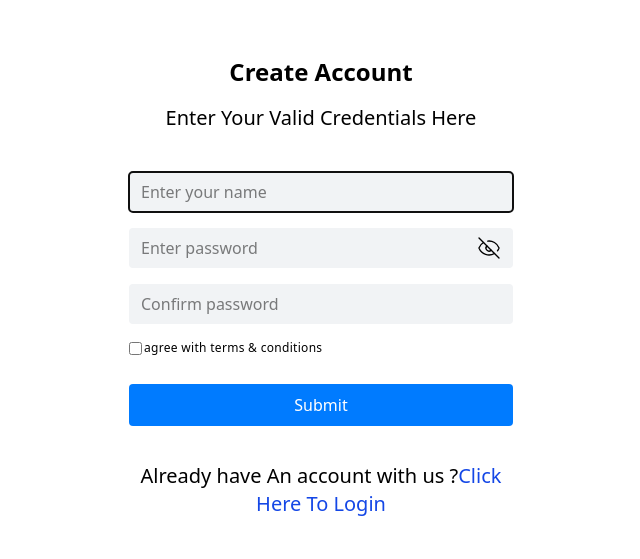
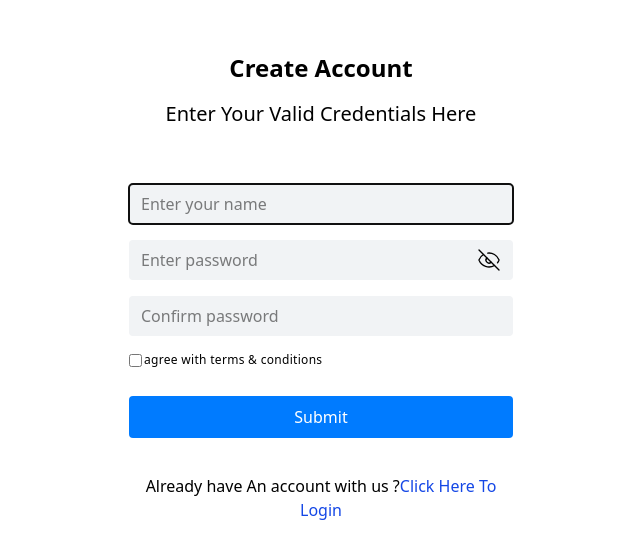
Before and after one commit to stutikantasahoo01/Login-Page, a React (Vite) app: page /Login-Page/sign-up in a window 1280 px wide. Shown: the part 121-680 px from the top of the page, without its empty margins (319-959 px from the left). Built offline with nearby package versions, Linux system fonts and the light colour scheme.

Commit message:
Save the changes

```diff
--- a/src/Pages/Loginpage.jsx
+++ b/src/Pages/Loginpage.jsx
@@ -42,7 +42,7 @@ const Loginpage = () => {
       <div className="error-box flex flex-col w-[90%] sm:w-[65%] md:w-[65%] text-center gap-1">
         {Error.map((el, idx) => {
           return (
-            <h1 key={idx} className="bg-[#f1f3f5] text-red-500">
+            <h1 key={idx} className="bg-red-500 text-white rounded p-1.5">
               {el}
             </h1>
           );
--- a/src/Pages/Registration.jsx
+++ b/src/Pages/Registration.jsx
@@ -38,7 +38,7 @@ const Registration = () => {
     });
     setTimeout(() => {
       removeError([message]);
-    }, 2000);
+    }, 4000);
   };
 
   const passwordPattern = /^(?=.*[0-9]).{8,}$/;
@@ -159,10 +159,10 @@ const Registration = () => {
         <h2 className="text-xl mb-10 text-center">
           Enter Your Valid Credentials Here
         </h2>
-        <div className="error-box flex flex-col w-[90%] sm:w-[65%] md:w-[65%] text-center gap-1">
+        <div className="error-box flex flex-col w-full sm:w-[60%] text-center gap-1 mb-2 mt-2">
           {Error.map((el, idx) => {
             return (
-              <h1 key={idx} className="bg-[#f1f3f5] text-red-500">
+              <h1 key={idx} className="bg-red-500 text-white rounded p-1.5">
                 {el}
               </h1>
             );
@@ -236,9 +236,9 @@ const Registration = () => {
           >
             Submit
           </button>
-          <h2 className="text-black text-xl mb-3 text-center font-normal">
+          <h2 className="text-black text-l mb-3 text-center font-normal">
             Already have An account with us ?
-            <Link to="/" className="text-blue-700 text-xl font-normal">
+            <Link to="/" className="text-blue-700 text-l font-normal">
               Click Here To Login
             </Link>
           </h2>
--- a/src/components/Otp.jsx
+++ b/src/components/Otp.jsx
@@ -29,7 +29,7 @@ const Otp = (props) => {
     });
     setTimeout(() => {
       removeError([message]);
-    }, 2000);
+    }, 4000);
   };
 
   const UserIdValidationCheck = (value) => {
--- a/src/components/Password.jsx
+++ b/src/components/Password.jsx
@@ -24,7 +24,7 @@ const Password = (props) => {
     });
     setTimeout(() => {
       removeError([message]);
-    }, 2000);
+    }, 4000);
   };
 
   const [PasswordFieldValidation, setPasswordFieldValidation] = useState(true);
```
